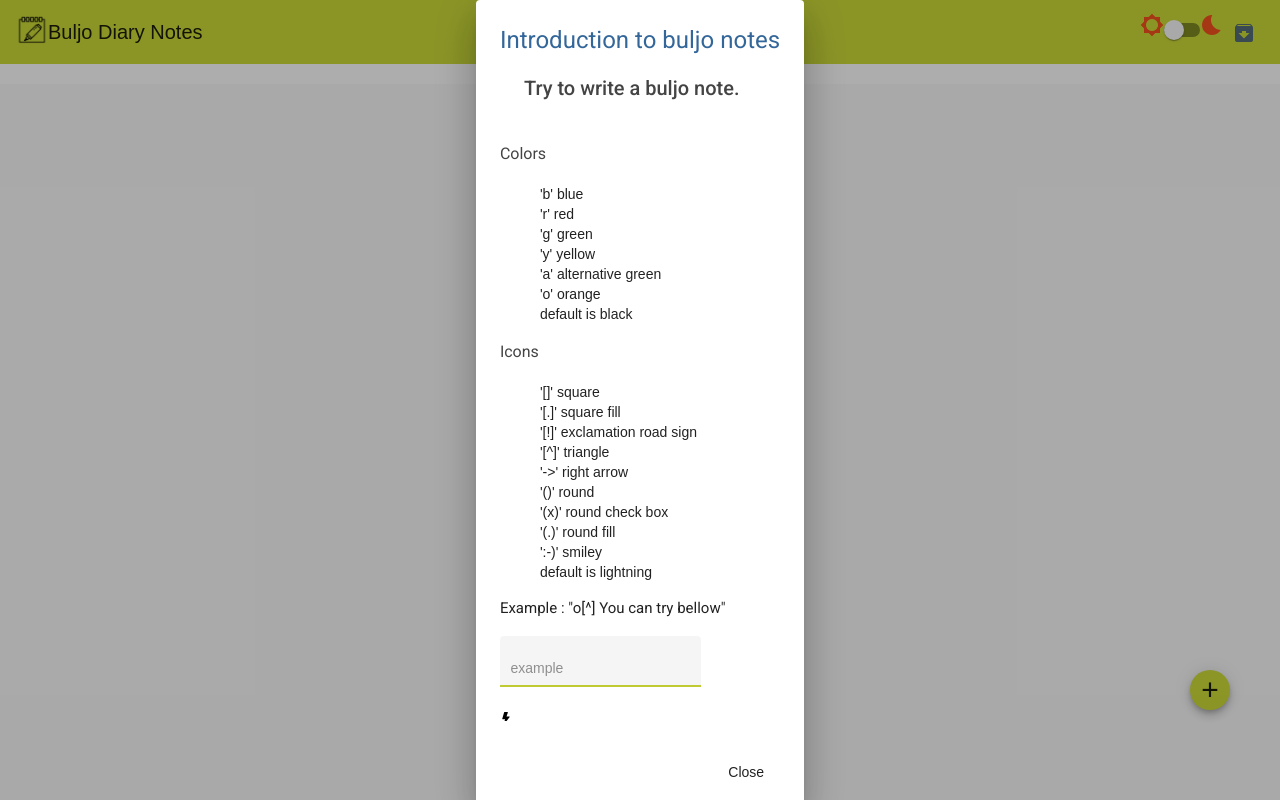
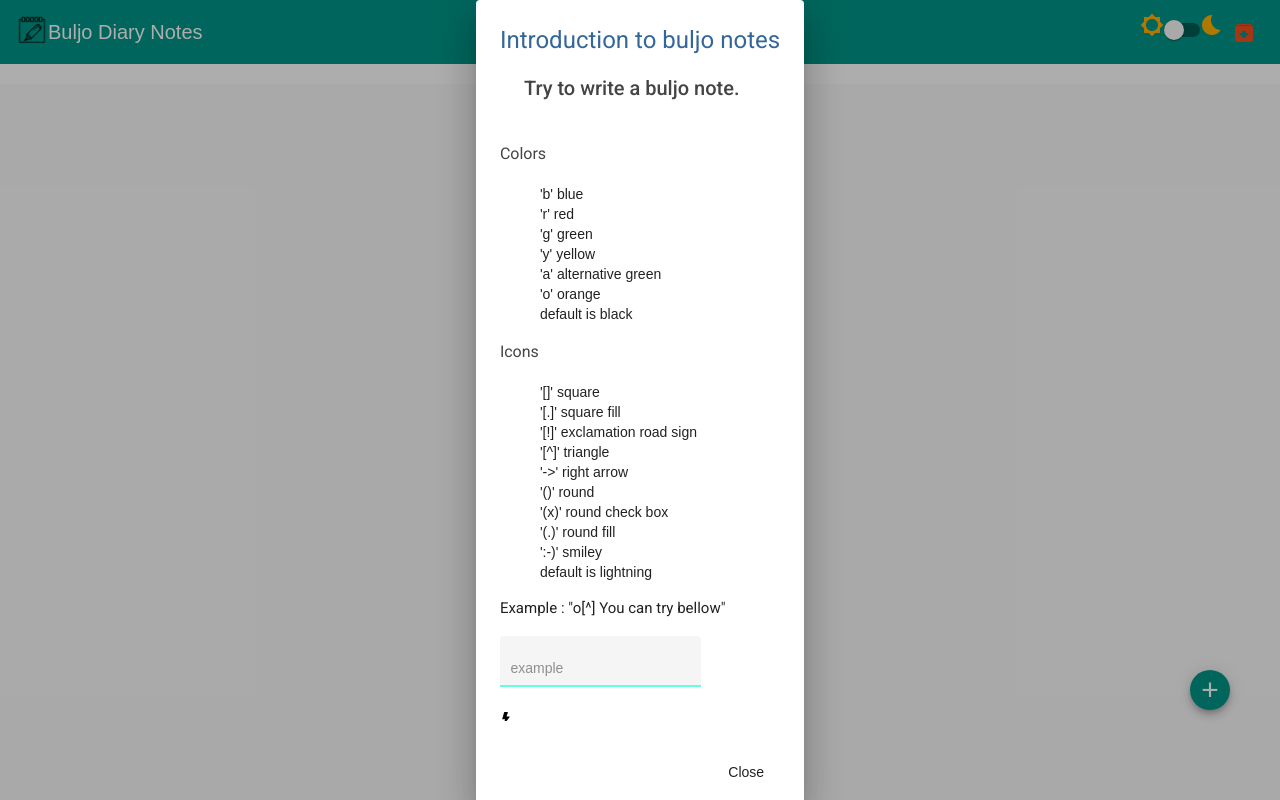
Before and after one commit to ErriBrr/buljo-daily-notes, an Angular app: page /notes in a window 1280 px wide. Built offline with nearby package versions, Linux system fonts and the light colour scheme.

Commit message:
[HOTFIX] Theming: New light theme

```diff
--- a/src/theme.scss
+++ b/src/theme.scss
@@ -5,9 +5,9 @@
 
 @include mat.core();
 
-$light-primary: mat.define-palette(mat.$lime-palette, 500, 100, 900, 600);
-$light-accent: mat.define-palette(mat.$deep-orange-palette, 500, 100, 900, 600);
-$light-warn: mat.define-palette(mat.$blue-gray-palette, 500, 100, 900, 600);
+$light-primary: mat.define-palette(mat.$teal-palette, 500, 400, 200, A200);
+$light-accent: mat.define-palette(mat.$amber-palette, 500, 100, 900, 600);
+$light-warn: mat.define-palette(mat.$deep-orange-palette, 500, 100, 900, 600);
 
 $dark-primary: mat.define-palette(mat.$blue-gray-palette, 500, 100, 900, 600);
 $dark-accent: mat.define-palette(mat.$deep-orange-palette, 500, 100, 900, 600);
```
